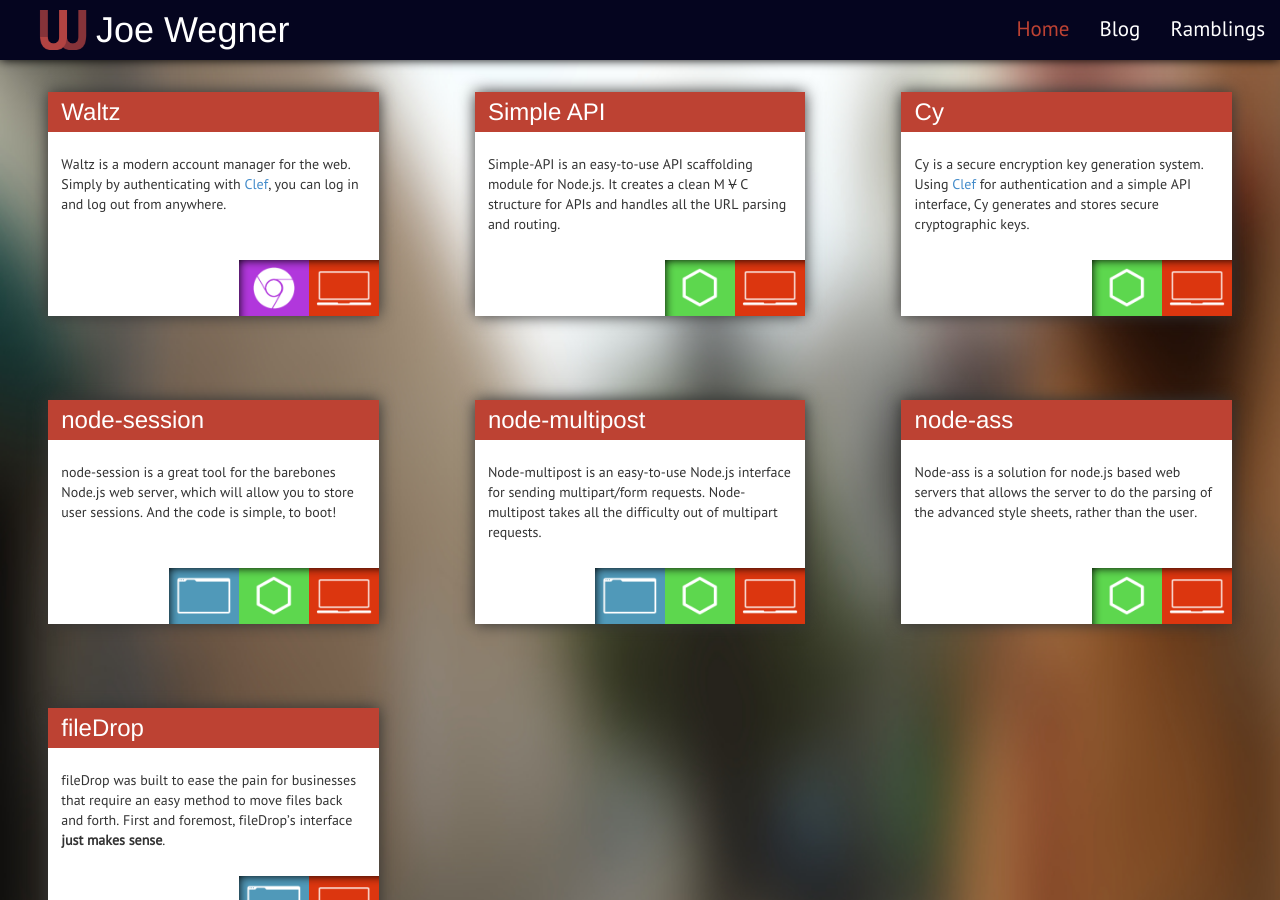
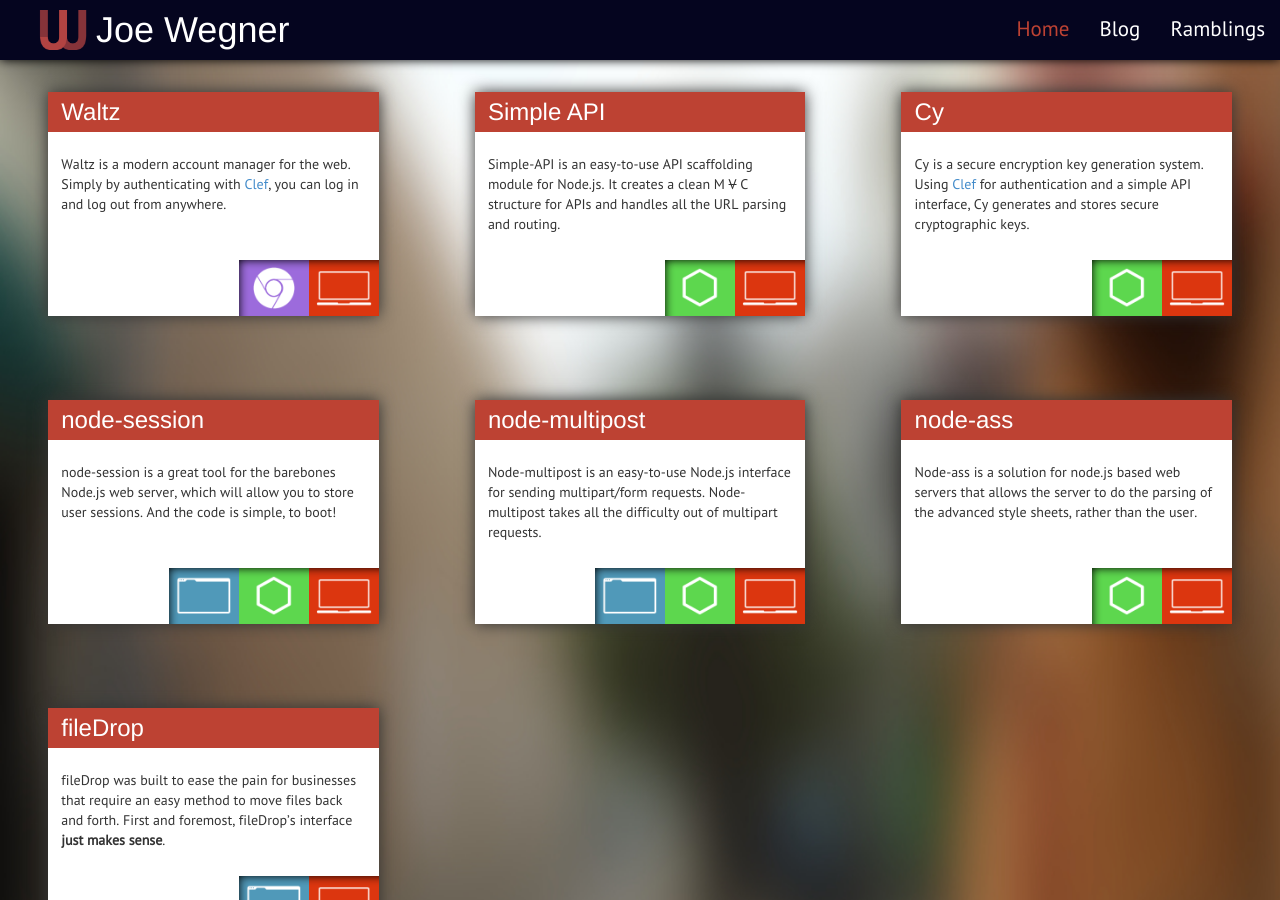
Before and after one commit to josephwegner/josephwegner.github.com, a Jekyll site: the page built from index.md, in a window 1280 px wide and 900 px high, scrolled down 909 px. Built offline with Jekyll 4.4.1, drawn with Linux system fonts in a browser that asks for light colours; some web fonts are replaced; Markdown is read by kramdown in place of the engine named in the settings.

Commit message:
soften background color on chrome icon

```diff
--- a/stylesheets/stylesheet.css
+++ b/stylesheets/stylesheet.css
@@ -135,7 +135,7 @@ body {
 }
 
 .project-list > ul ul li.chrome {
-  background-color: #b137dc;
+  background-color: #9c6bdc;
   background-image: url(/images/icons/chrome.png);
 }
 
```
